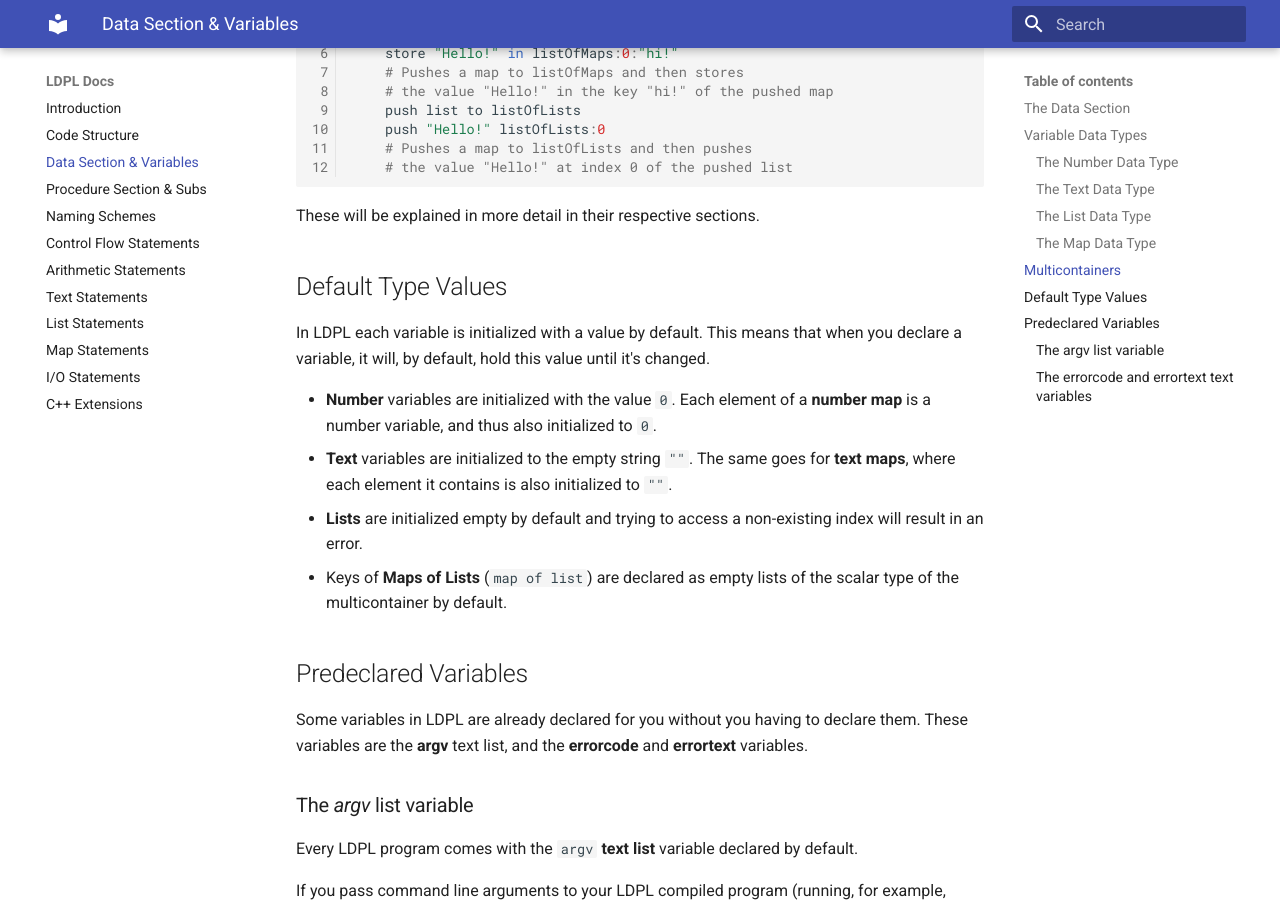
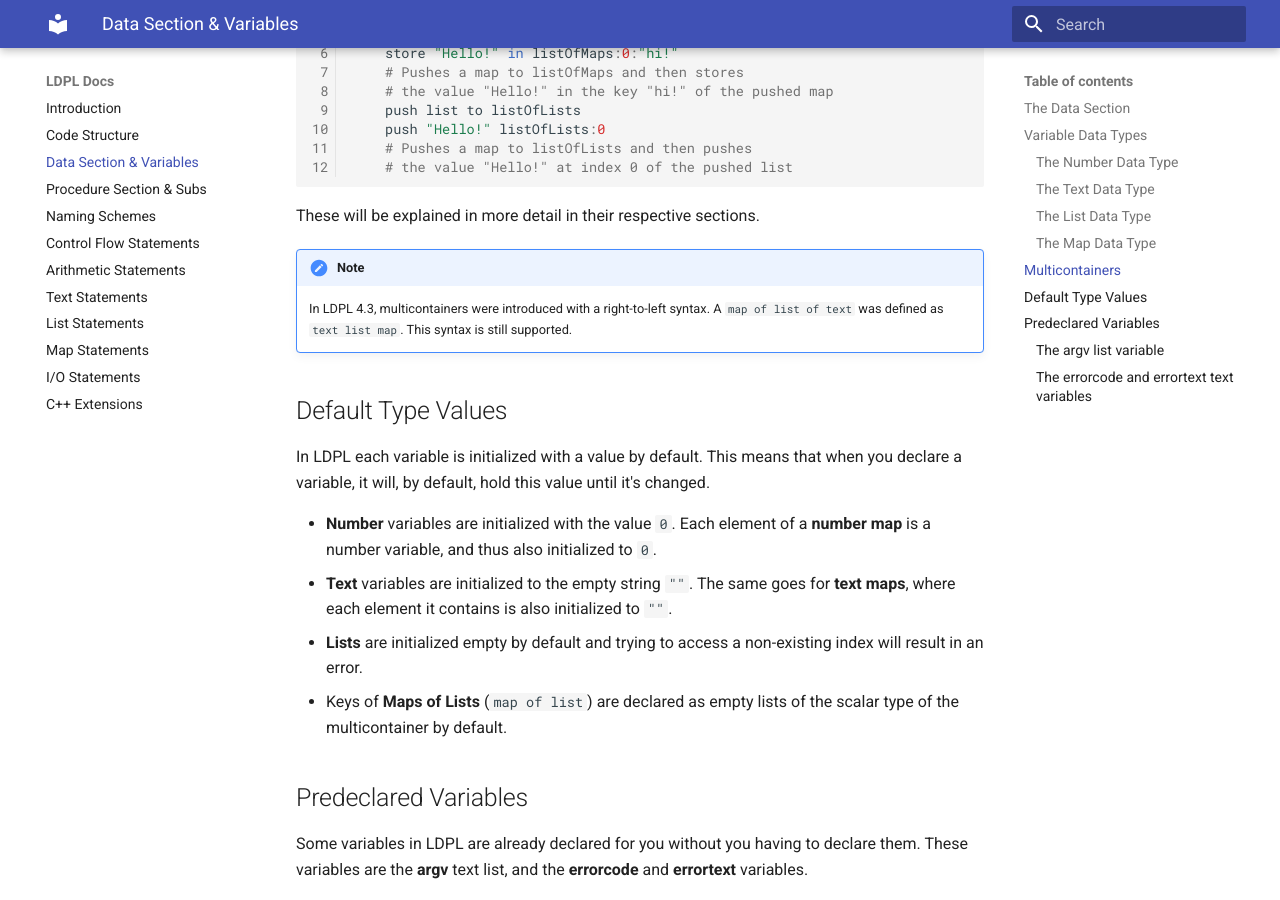
Before and after one commit to Lartu/ldpl, an MkDocs documentation site: the page built from docs/data.md, in a window 1280 px wide and 900 px high, scrolled down 7890 px. Built offline with MkDocs 1.6.1 and Material for MkDocs 9.7.7, drawn with Linux system fonts in a browser that asks for light colours.

Commit message:
Note about 4.3 syntax

```diff
--- a/docs/data.md
+++ b/docs/data.md
@@ -378,6 +378,11 @@ must use the `push list to _` and `push map to _` statements, respectively:
 
 These will be explained in more detail in their respective sections.
 
+!!!Note
+    In LDPL 4.3, multicontainers were introduced with a right-to-left syntax.
+    A `map of list of text` was defined as `text list map`. This syntax is
+    still supported.
+
 ## Default Type Values
 
 In LDPL each variable is initialized with a value by default. This means
```
